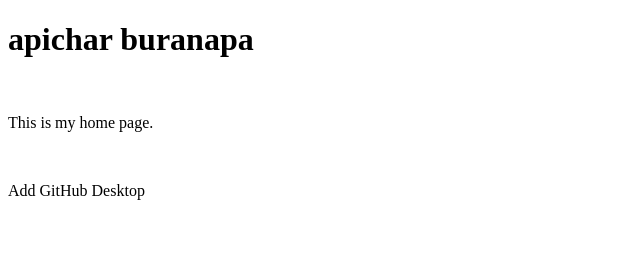
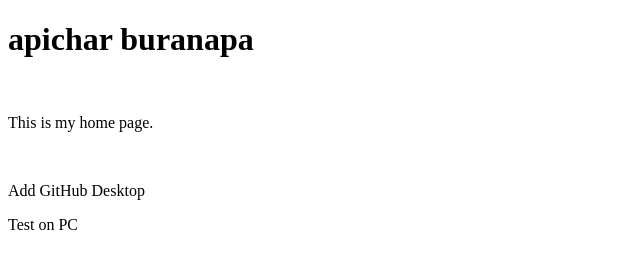
Before and after one commit to apicharburanapa/learn-git, a plain HTML site: page index.html in a window 1280 px wide. Shown: the full height of the page, 0-640 px from the left. Drawn offline with Linux system fonts and the light colour scheme.

Commit message:
Update index.html

```diff
--- a/index.html
+++ b/index.html
@@ -11,5 +11,7 @@
     <p>This is my home page.</p><br>
 
     <p>Add GitHub Desktop </p>
+
+    <p>Test on PC</p>
 </body>
 </html>
```
